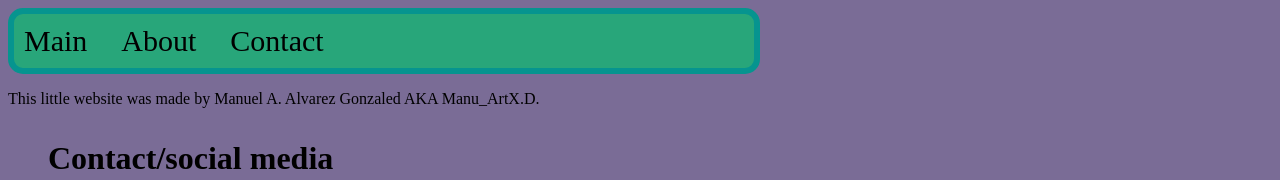
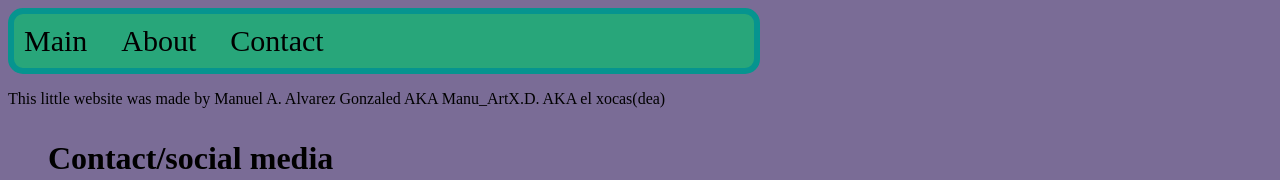
Before and after one commit to ManuArtXD/Manupro97.github.io, a plain HTML site: page Contact.html in a window 1280 px wide. Shown: the top 180 px of the page. Drawn offline with Linux system fonts and the light colour scheme.

Commit message:
Update Contact.html

```diff
--- a/Contact.html
+++ b/Contact.html
@@ -14,7 +14,7 @@
 <a class="contact" href="Contact.html">Contact</a>
 </header></div>
 
-<p class="top"> This little website was made by Manuel A. Alvarez Gonzaled AKA Manu_ArtX.D.</p>
+<p class="top"> This little website was made by Manuel A. Alvarez Gonzaled AKA Manu_ArtX.D. AKA el xocas(dea)</p>
 <h1><ul>Contact/social media</h1>
   <li><a class="IG" href="https://www.instagram.com/manuart_x.d" target=_blank>Instagram</a></li>
   <li><a class="YT" href=https://www.youtube.com/channel/UCzWE1Kz8_kXmNuB8lvLULpg target=_blank>Youtube</a>
```
